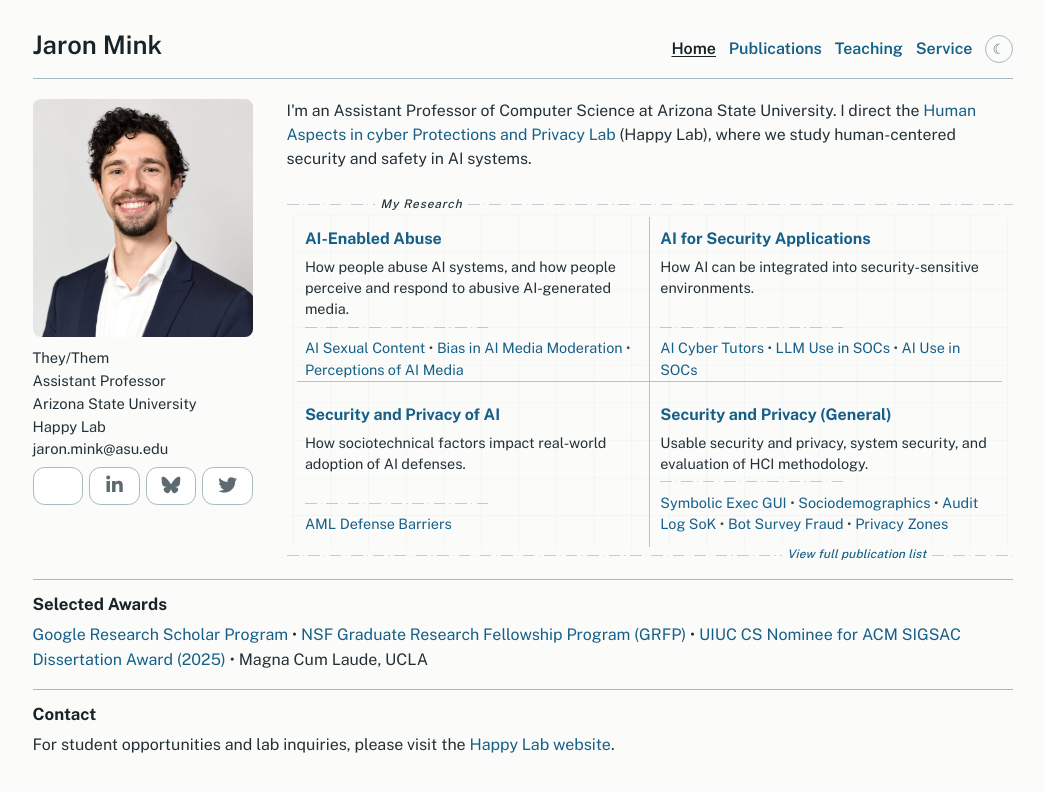
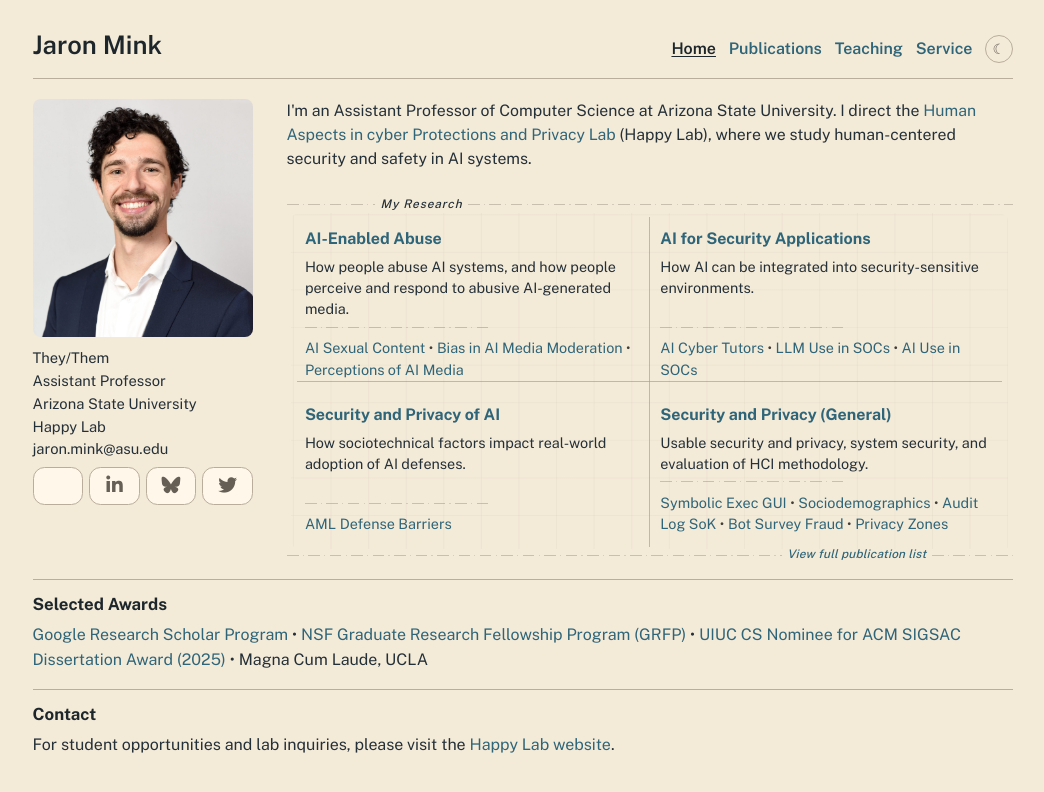
Before and after one commit to JaronMink/personal-website, a Jekyll site: the page built from index.md, in a window 1280 px wide. Shown: the top 792 px of the page, without its empty margins (110-1154 px from the left). Built offline with Jekyll 4.4.1, drawn with Linux system fonts in a browser that asks for light colours; some web fonts are replaced.

Commit message:
Warm light board palette

```diff
--- a/_includes/scripts/theme-init.html
+++ b/_includes/scripts/theme-init.html
@@ -1,6 +1,6 @@
 <style>
   :root {
-    background-color: #fbfcfa;
+    background-color: #f4ead8;
     color: #243038;
     color-scheme: light;
   }
@@ -14,7 +14,7 @@
   }
 
   html[data-theme='light'] {
-    background-color: #fbfcfa;
+    background-color: #f4ead8;
     color: #243038;
     color-scheme: light;
   }
--- a/_sass/minimal-light.scss
+++ b/_sass/minimal-light.scss
@@ -155,22 +155,22 @@ $palettes: (
   ),
   "board": (
     light: (
-      bg: #fbfcfa,
-      surface: #ffffff,
+      bg: #f4ead8,
+      surface: #fff8ea,
       text: #243038,
-      muted: #5d6a70,
-      heading: #172327,
-      link: #165f89,
-      link-hover: #0f4667,
-      border: #a8babf,
-      accent: #dcecf1,
+      muted: #665f56,
+      heading: #1d272b,
+      link: #2e6578,
+      link-hover: #1d4d61,
+      border: #b9ad9b,
+      accent: #eadcca,
       icon-bg: #1f2f36,
       icon-bg-hover: #142229,
-      map-wash: #eaf3f1,
-      map-ink: #27373b,
-      map-rule: #70888f,
-      map-smudge: #d1e2e5,
-      map-speck: rgba(31, 47, 54, 0.08)
+      map-wash: #ece1d0,
+      map-ink: #302d28,
+      map-rule: #8c8173,
+      map-smudge: #d9ccba,
+      map-speck: rgba(45, 39, 31, 0.08)
     ),
     dark: (
       bg: #09110e,
```
